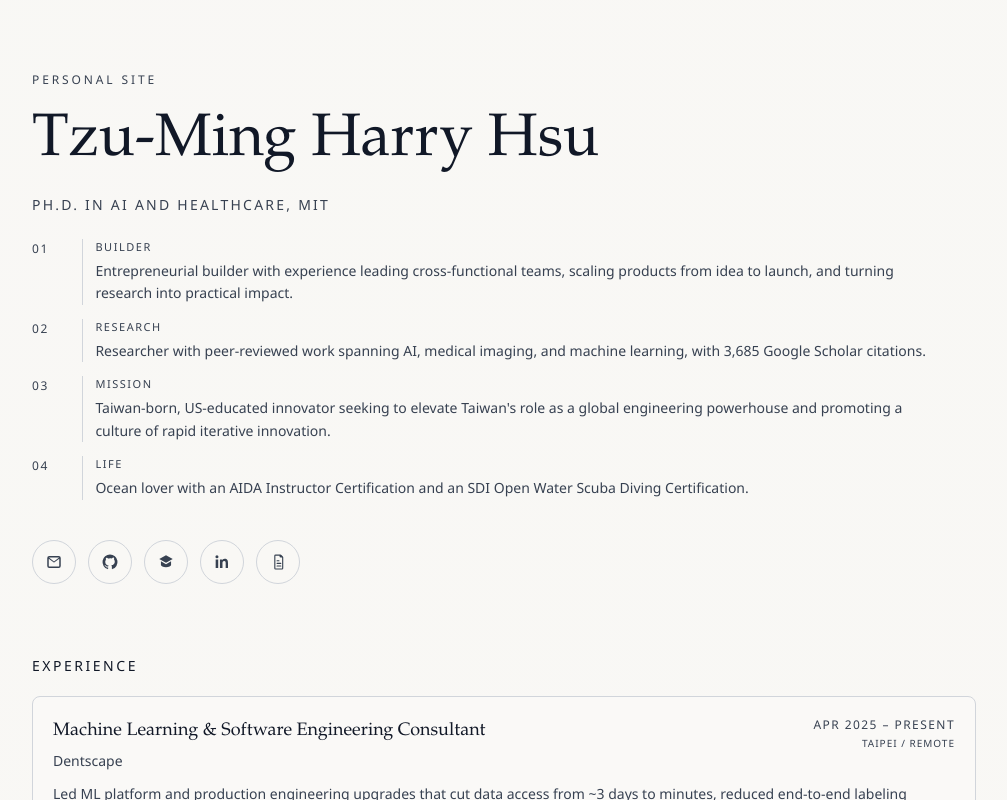
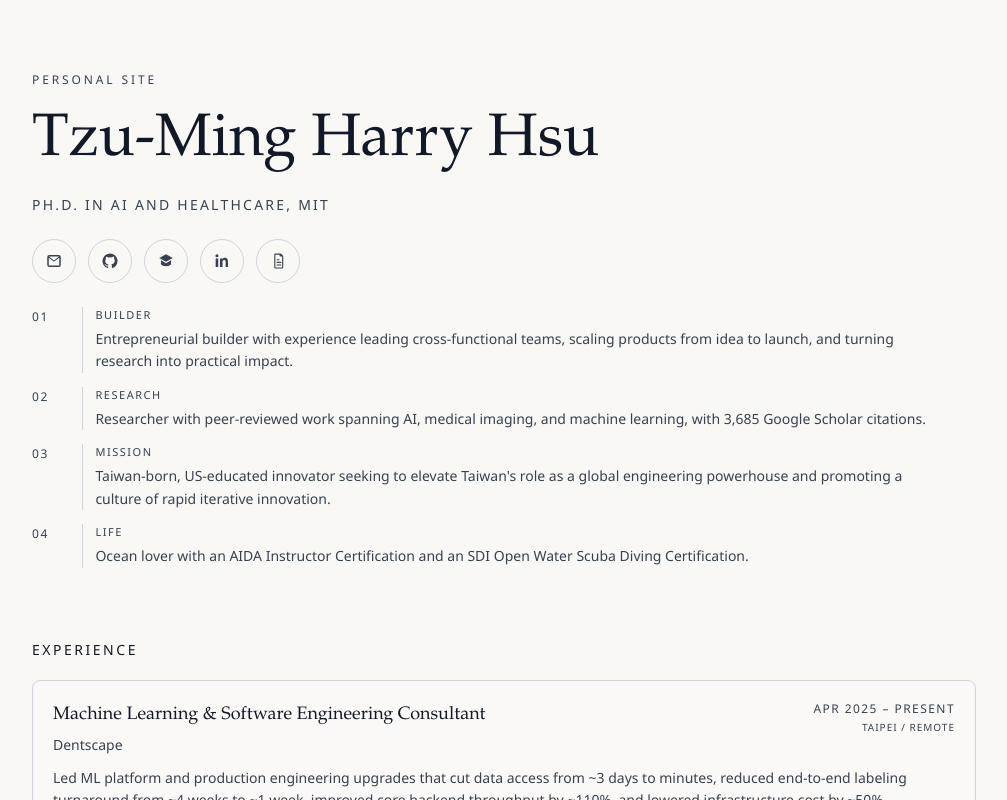
Before and after one commit to stmharry/stmharry.github.io, a React (Vite) app: page / in a window 1280 px wide. Shown: the top 800 px of the page, without its empty margins (136-1143 px from the left). Built offline with nearby package versions, Linux system fonts and the light colour scheme.

Commit message:
💄 style(ui): place primary links above hero statement rail

```diff
--- a/src/App.tsx
+++ b/src/App.tsx
@@ -1,7 +1,6 @@
 import { EducationSection } from "./components/EducationSection";
 import { ExperienceSection } from "./components/ExperienceSection";
 import { Hero } from "./components/Hero";
-import { PrimaryLinks } from "./components/PrimaryLinks";
 import { PublicationsSection } from "./components/PublicationsSection";
 import { cvContent } from "./data/cv/content";
 import { getWebExperience, getWebProfile } from "./data/cv/selectors";
@@ -12,8 +11,7 @@ function App() {
 
   return (
     <main id="top" className="mx-auto w-full max-w-5xl px-5 py-8 sm:px-8 sm:py-12 lg:px-10 lg:py-14">
-      <Hero profile={webProfile} />
-      <PrimaryLinks links={cvContent.profile.links} />
+      <Hero profile={webProfile} links={cvContent.profile.links} />
       <ExperienceSection items={webExperience} />
       <EducationSection items={cvContent.education} />
       <PublicationsSection publications={cvContent.publications} topics={cvContent.topics} />
--- a/src/components/Hero.tsx
+++ b/src/components/Hero.tsx
@@ -1,7 +1,10 @@
+import { PrimaryLinks } from "./PrimaryLinks";
+import type { LinkItem } from "../data/cv/types";
 import type { WebProfile } from "../data/cv/selectors";
 
 type HeroProps = {
   profile: WebProfile;
+  links: LinkItem[];
 };
 
 const SUMMARY_TITLES = ["Builder", "Research", "Mission", "Life"];
@@ -26,7 +29,7 @@ const StatementRail = ({ bullets }: SummaryShowcaseProps) => (
   </section>
 );
 
-export const Hero = ({ profile }: HeroProps) => {
+export const Hero = ({ profile, links }: HeroProps) => {
   return (
     <header className="mt-2 w-full sm:mt-4">
       <p className="text-xs tracking-[0.24em] text-(--ink-700) uppercase">Personal site</p>
@@ -34,6 +37,7 @@ export const Hero = ({ profile }: HeroProps) => {
         {profile.name}
       </h1>
       <p className="mt-3 text-xs tracking-[0.16em] text-(--ink-700) uppercase sm:mt-4 sm:text-sm">{profile.headline}</p>
+      <PrimaryLinks links={links} className="mt-5 sm:mt-6" />
       <div className="mt-6 max-w-4xl">
         <StatementRail bullets={profile.summaryBullets} />
       </div>
--- a/src/components/PrimaryLinks.tsx
+++ b/src/components/PrimaryLinks.tsx
@@ -3,6 +3,7 @@ import { isExternalUrl, toPublicUrl } from "../lib/url";
 
 type PrimaryLinksProps = {
   links: LinkItem[];
+  className?: string;
 };
 
 const iconByType = {
@@ -39,9 +40,9 @@ const iconByType = {
   ),
 } as const;
 
-export const PrimaryLinks = ({ links }: PrimaryLinksProps) => {
+export const PrimaryLinks = ({ links, className = "mt-8 sm:mt-10" }: PrimaryLinksProps) => {
   return (
-    <section aria-label="Primary links" className="mt-8 sm:mt-10">
+    <section aria-label="Primary links" className={className}>
       <ul className="flex flex-wrap items-center gap-2.5 sm:gap-3">
         {links.map((link) => (
           <li key={link.label}>
```
